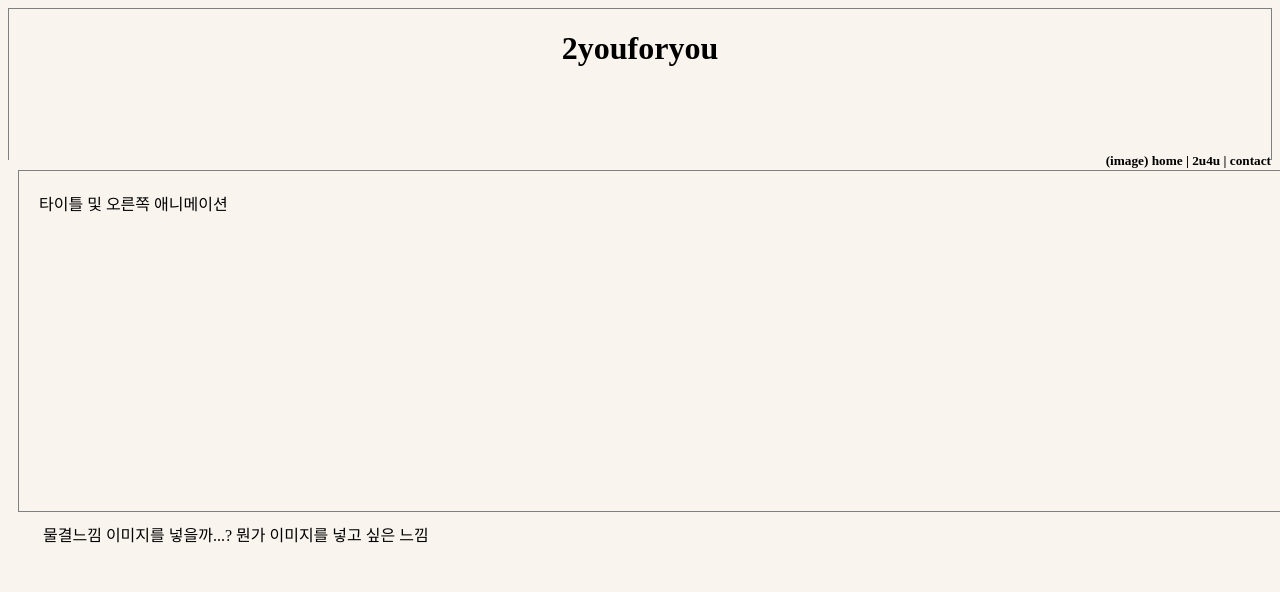
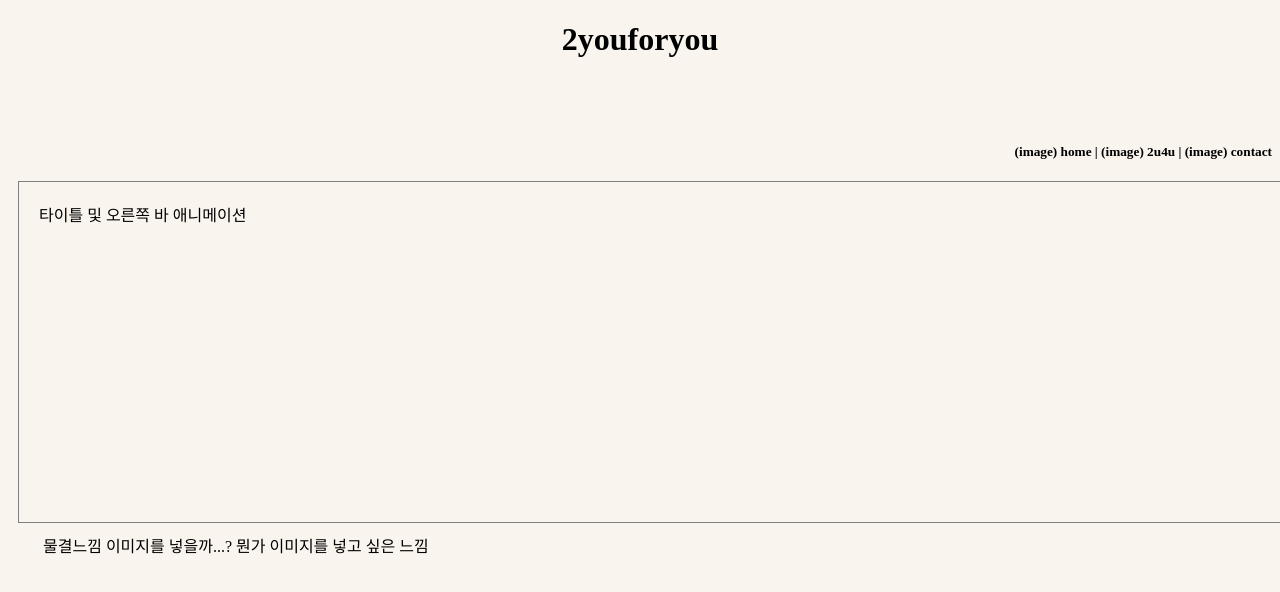
Before and after one commit to gyurim222/00, a plain HTML site: page index.html in a window 1280 px wide. Shown: the top 592 px of the page. Drawn offline with Linux system fonts and the light colour scheme.

Commit message:
Update index.html

```diff
--- a/index.html
+++ b/index.html
@@ -1,16 +1,15 @@
-
 
 <!doctype html>
 <html>
 <head>
 <meta charset="utf-8">
-<title> example </title>
+<title> 2u4u </title>
 <style>
 *{ background-color:#F9F4EE;
 }
 
 
-header {border:1px solid gray;
+header {
         text-align: center;
         margin: 0px; padding: 0px;
         height: 150px; }
@@ -43,10 +42,10 @@ footer {
        <div id="header">
           <h1>2youforyou</h1>
        </div>
-          <h5> (image) home  |  2u4u  |  contact </h5>
+          <h5> (image) home  |  (image) 2u4u  |  (image) contact </h5>
     </header>
 
-    <aside> 타이틀 및 오른쪽 애니메이션 </aside>
+    <aside> 타이틀 및 오른쪽 바 애니메이션 </aside>
 
 
     <footer> 물결느낌 이미지를 넣을까...? 뭔가 이미지를 넣고 싶은 느낌</footer>
```
